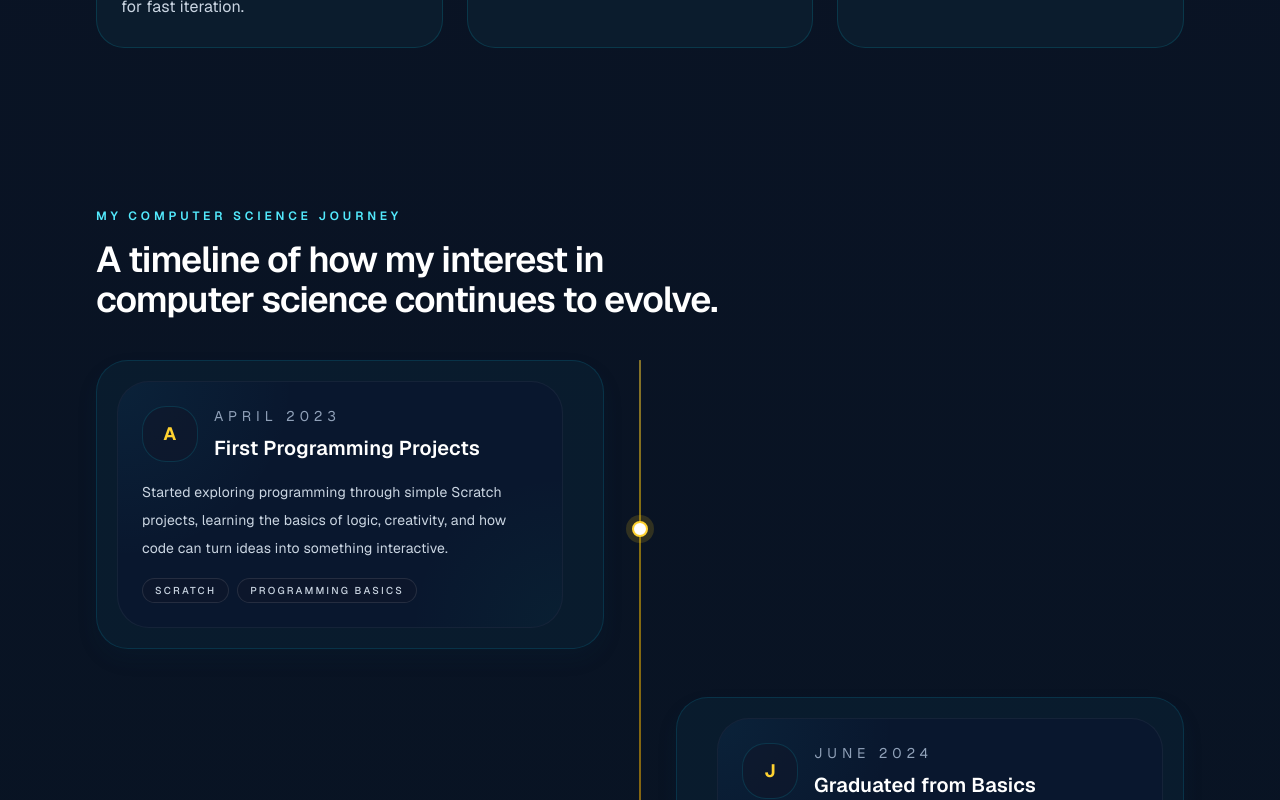
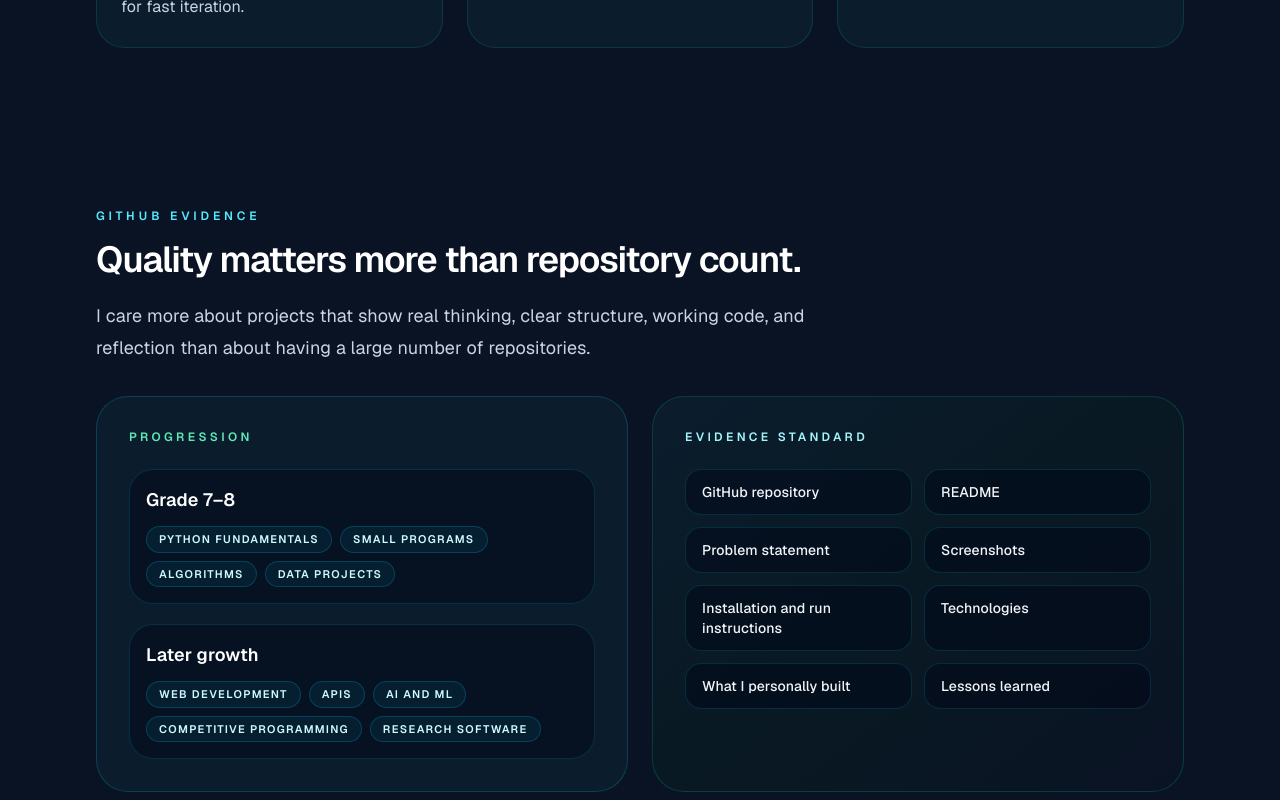
Before and after one commit to Sac-da-ROOK/portfolio, a Next.js app: page /cs in a window 1280 px wide. Shown: the part 4180-4980 px from the top of the page. Built offline with nearby package versions, Linux system fonts and the light colour scheme; no server answers.

Commit message:
Updated Computer Science and GitHub evidence

```diff
--- a/src/app/cs/page.tsx
+++ b/src/app/cs/page.tsx
@@ -36,6 +36,28 @@ const goals = [
     "Grow deeper in computer science through projects that connect software, mathematics, and problem-solving.",
     "Continue learning by creating systems that are practical, well-structured, and genuinely interesting to build.",
     "Expand collaboration skills by working with other developers to build software that is clear, maintainable, and meaningful."
+];
+
+const progressionStages = [
+    {
+        title: "Grade 7–8",
+        items: ["Python fundamentals", "Small programs", "Algorithms", "Data projects"]
+    },
+    {
+        title: "Later growth",
+        items: ["Web development", "APIs", "AI and ML", "Competitive programming", "Research software"]
+    }
+];
+
+const evidenceChecklist = [
+    "GitHub repository",
+    "README",
+    "Problem statement",
+    "Screenshots",
+    "Installation and run instructions",
+    "Technologies",
+    "What I personally built",
+    "Lessons learned"
 ];
 
 const currentWork = [
@@ -341,6 +363,49 @@ export default function ComputerSciencePage() {
                         </div>
                     </section>
 
+                    <section className="mx-auto max-w-6xl px-4 py-16 sm:px-6 lg:px-8 lg:py-20">
+                        <div className="mb-8 max-w-3xl">
+                            <p className="text-xs font-semibold uppercase tracking-[0.32em] text-cyan-300">GitHub evidence</p>
+                            <h2 className="mt-4 text-3xl font-semibold tracking-[-0.03em] text-white sm:text-4xl">
+                                Quality matters more than repository count.
+                            </h2>
+                            <p className="mt-5 text-base leading-8 text-slate-300 sm:text-lg">
+                                I care more about projects that show real thinking, clear structure, working code, and reflection than about having a large number of repositories.
+                            </p>
+                        </div>
+
+                        <div className="grid gap-6 lg:grid-cols-2">
+                            <div className="rounded-[2rem] border border-cyan-400/20 bg-[#0b1c2d] p-7 sm:p-8">
+                                <p className="text-xs font-semibold uppercase tracking-[0.28em] text-emerald-300">Progression</p>
+                                <div className="mt-6 space-y-5">
+                                    {progressionStages.map((stage) => (
+                                        <div key={stage.title} className="rounded-[1.5rem] border border-cyan-400/15 bg-slate-950/45 p-4">
+                                            <h3 className="text-lg font-semibold text-white">{stage.title}</h3>
+                                            <div className="mt-3 flex flex-wrap gap-2">
+                                                {stage.items.map((item) => (
+                                                    <span key={item} className="rounded-full border border-cyan-400/20 bg-cyan-500/8 px-3 py-1 text-[11px] font-semibold uppercase tracking-[0.12em] text-cyan-100">
+                                                        {item}
+                                                    </span>
+                                                ))}
+                                            </div>
+                                        </div>
+                                    ))}
+                                </div>
+                            </div>
+
+                            <div className="rounded-[2rem] border border-emerald-400/20 bg-gradient-to-br from-[#0b1c2d] via-[#091923] to-[#0a1324] p-7 sm:p-8">
+                                <p className="text-xs font-semibold uppercase tracking-[0.28em] text-cyan-200">Evidence standard</p>
+                                <div className="mt-6 grid gap-3 sm:grid-cols-2">
+                                    {evidenceChecklist.map((item) => (
+                                        <div key={item} className="rounded-2xl border border-cyan-400/15 bg-slate-950/45 px-4 py-3 text-sm font-medium text-slate-100">
+                                            {item}
+                                        </div>
+                                    ))}
+                                </div>
+                            </div>
+                        </div>
+                    </section>
+
                     <CSJourneyTimeline entries={timelineEntries} />
 
                     <section className="mx-auto max-w-6xl px-4 pb-20 pt-8 sm:px-6 lg:px-8 lg:pb-24">
--- a/src/components/CSGithubProjects.tsx
+++ b/src/components/CSGithubProjects.tsx
@@ -11,13 +11,13 @@ export default function CSGithubProjects() {
 
     return (
         <section className="mx-auto max-w-6xl px-4 py-16 sm:px-6 lg:px-8 lg:py-20" aria-labelledby="github-projects-heading">
-            <div className="mb-8 max-w-2xl">
+            <div className="mb-8 max-w-3xl">
                 <p className="text-xs font-semibold uppercase tracking-[0.32em] text-cyan-300">GitHub</p>
                 <h2 id="github-projects-heading" className="mt-4 text-3xl font-semibold tracking-[-0.03em] text-white sm:text-4xl">
-                    My Projects on GitHub
+                    GitHub evidence: quality over repository count
                 </h2>
                 <p className="mt-4 text-base leading-8 text-slate-300 sm:text-lg">
-                    A collection of the projects, experiments, and ideas I&apos;ve built and worked on.
+                    I focus on projects that demonstrate problem-solving, clear structure, learning, and reflection. The strongest work is not just public code, but code that shows a real problem, thoughtful implementation, and a clear explanation of what I built and what I learned.
                 </p>
             </div>
 
--- a/src/components/GithubRepoCard.tsx
+++ b/src/components/GithubRepoCard.tsx
@@ -12,6 +12,17 @@ const formatUpdatedDate = (updatedAt: string) => {
         return updatedAt;
     }
 };
+
+const evidenceStandard = [
+    "GitHub repo",
+    "README",
+    "Problem",
+    "Screenshots",
+    "Setup",
+    "Technologies",
+    "What I built",
+    "Lessons learned"
+];
 
 export default function GithubRepoCard({ repo, featured = false }: GithubRepoCardProps) {
     return (
@@ -34,6 +45,17 @@ export default function GithubRepoCard({ repo, featured = false }: GithubRepoCar
                         {topic}
                     </span>
                 ))}
+            </div>
+
+            <div className="mt-6 rounded-2xl border border-cyan-400/15 bg-[#0a1b2d] p-4">
+                <p className="text-[10px] font-semibold uppercase tracking-[0.28em] text-emerald-300">Evidence standard</p>
+                <div className="mt-3 flex flex-wrap gap-2">
+                    {evidenceStandard.map((item) => (
+                        <span key={item} className="rounded-full border border-cyan-400/15 bg-cyan-500/8 px-2.5 py-1 text-[10px] font-semibold uppercase tracking-[0.12em] text-cyan-100">
+                            {item}
+                        </span>
+                    ))}
+                </div>
             </div>
 
             <div className="mt-6 grid gap-3 sm:grid-cols-2">
--- a/src/components/GithubRepos.tsx
+++ b/src/components/GithubRepos.tsx
@@ -29,11 +29,11 @@ export default function GithubRepos() {
     return (
         <section id="github-repos" className="border-t border-white/10 bg-[#050816] px-6 py-24 sm:px-8 lg:px-12" aria-labelledby="github-repos-heading">
             <div className="mx-auto max-w-6xl">
-                <div className="max-w-2xl">
+                <div className="max-w-3xl">
                     <p className="text-sm font-semibold uppercase tracking-[0.3em] text-cyan-200">Projects • GitHub</p>
-                    <h2 id="github-repos-heading" className="mt-3 text-3xl font-semibold text-white sm:text-4xl">Always up to date with my latest public work.</h2>
+                    <h2 id="github-repos-heading" className="mt-3 text-3xl font-semibold text-white sm:text-4xl">Evidence over repo count.</h2>
                     <p className="mt-6 text-base leading-8 text-slate-300 sm:text-lg">
-                        Public repositories are fetched directly from GitHub, so this catalog stays current as I ship new experiments and refinements.
+                        I care more about projects that show a real problem, a clear implementation, and a thoughtful reflection on what I learned. Public repositories are fetched directly from GitHub, but the strongest evidence is the quality of the work behind them.
                     </p>
                 </div>
 
```
